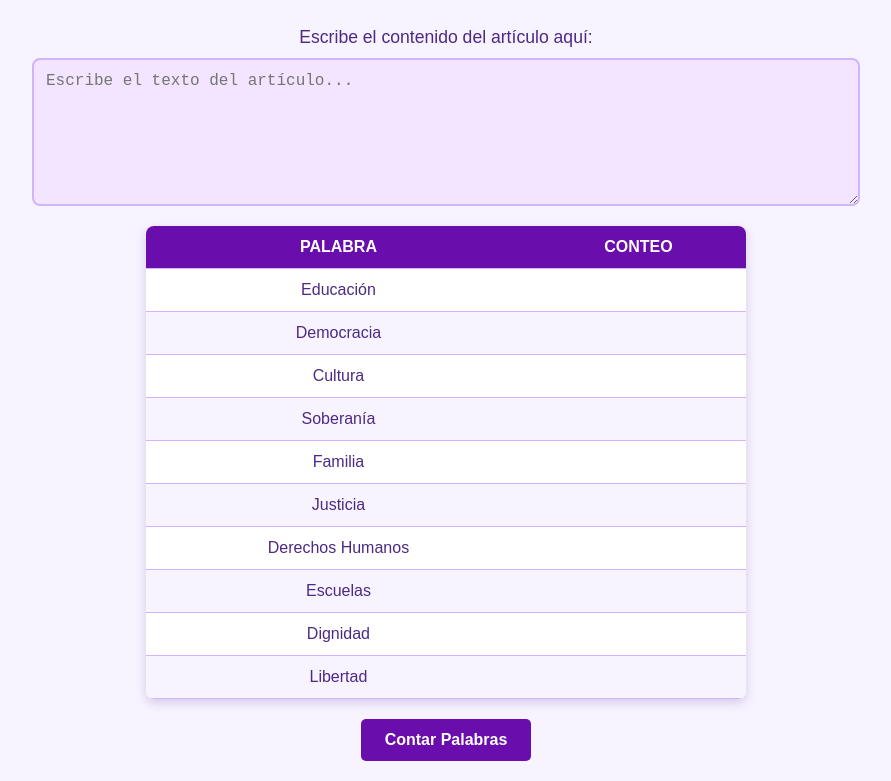
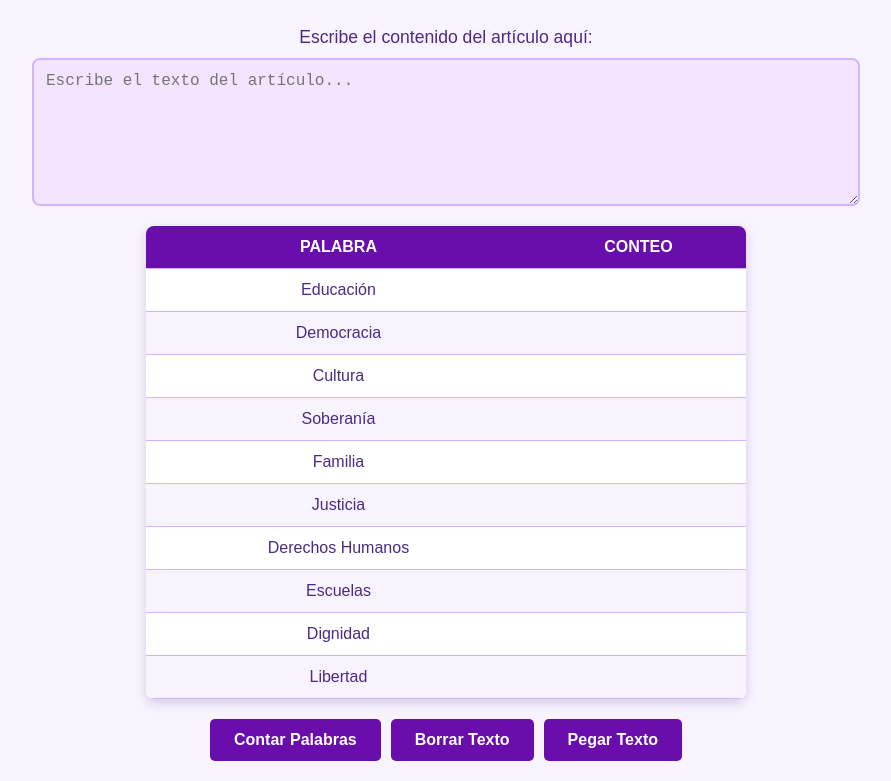
Before and after one commit to mikaelzyzz/conteo, a plain HTML site: page index.html in a window 1280 px wide. Shown: the part 87-868 px from the top of the page, without its empty margins (194-1085 px from the left). Drawn offline with Linux system fonts and the light colour scheme.

Commit message:
Update index.html

```diff
--- a/index.html
+++ b/index.html
@@ -5,7 +5,6 @@
     <meta name="viewport" content="width=device-width, initial-scale=1.0">
     <title>Conteo de Palabras en Artículos</title>
     <style>
-        /* Estilos para un diseño más atractivo */
         body {
             font-family: Arial, sans-serif;
             background-color: #f8f4ff;
@@ -76,6 +75,12 @@
             background-color: #f8f4ff;
         }
 
+        .button-container {
+            margin-top: 20px;
+            display: flex;
+            gap: 10px;
+        }
+
         button {
             background-color: #6a0dad;
             color: white;
@@ -86,7 +91,6 @@
             border-radius: 5px;
             cursor: pointer;
             transition: background-color 0.3s, box-shadow 0.3s;
-            margin-top: 20px;
         }
 
         button:hover {
@@ -128,7 +132,11 @@
         </tbody>
     </table>
 
-    <button onclick="contarPalabras()">Contar Palabras</button>
+    <div class="button-container">
+        <button onclick="contarPalabras()">Contar Palabras</button>
+        <button onclick="borrarTexto()">Borrar Texto</button>
+        <button onclick="pegarTexto()">Pegar Texto</button>
+    </div>
 
     <script>
         function contarPalabras() {
@@ -153,6 +161,20 @@
                 document.getElementById(id).textContent = matches > 0 ? `x${matches}` : '';
             });
         }
+
+        function borrarTexto() {
+            document.getElementById("textoArticulo").value = '';
+            document.querySelectorAll("td[id^='conteo']").forEach(td => td.textContent = '');
+        }
+
+        async function pegarTexto() {
+            try {
+                const texto = await navigator.clipboard.readText();
+                document.getElementById("textoArticulo").value = texto;
+            } catch (err) {
+                alert("Error al acceder al portapapeles: " + err);
+            }
+        }
     </script>
 </body>
 </html>
```
